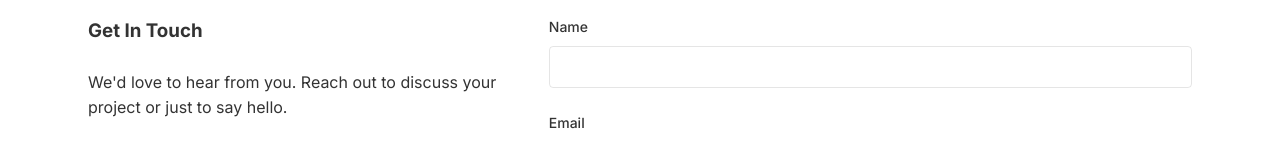
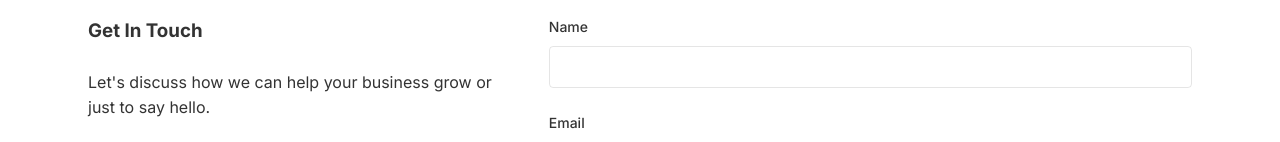
Before and after one commit to billahdotdev/brandotory, a React (Vite) app: page / in a window 1280 px wide. Shown: the part 4899-5041 px from the top of the page. Built offline with nearby package versions, Linux system fonts and the light colour scheme.

Commit message:
Work on Contact

```diff
--- a/src/sections/Contact.jsx
+++ b/src/sections/Contact.jsx
@@ -61,7 +61,7 @@ const Contact = ({ registerSection, onButtonHover }) => {
         <div className="contact-container">
           <div className="contact-info">
             <h3>Get In Touch</h3>
-            <p>We'd love to hear from you. Reach out to discuss your project or just to say hello.</p>
+            <p>Let's discuss how we can help your business grow or just to say hello.</p>
 
             <div className="contact-details">
               <div className="contact-item">
```
